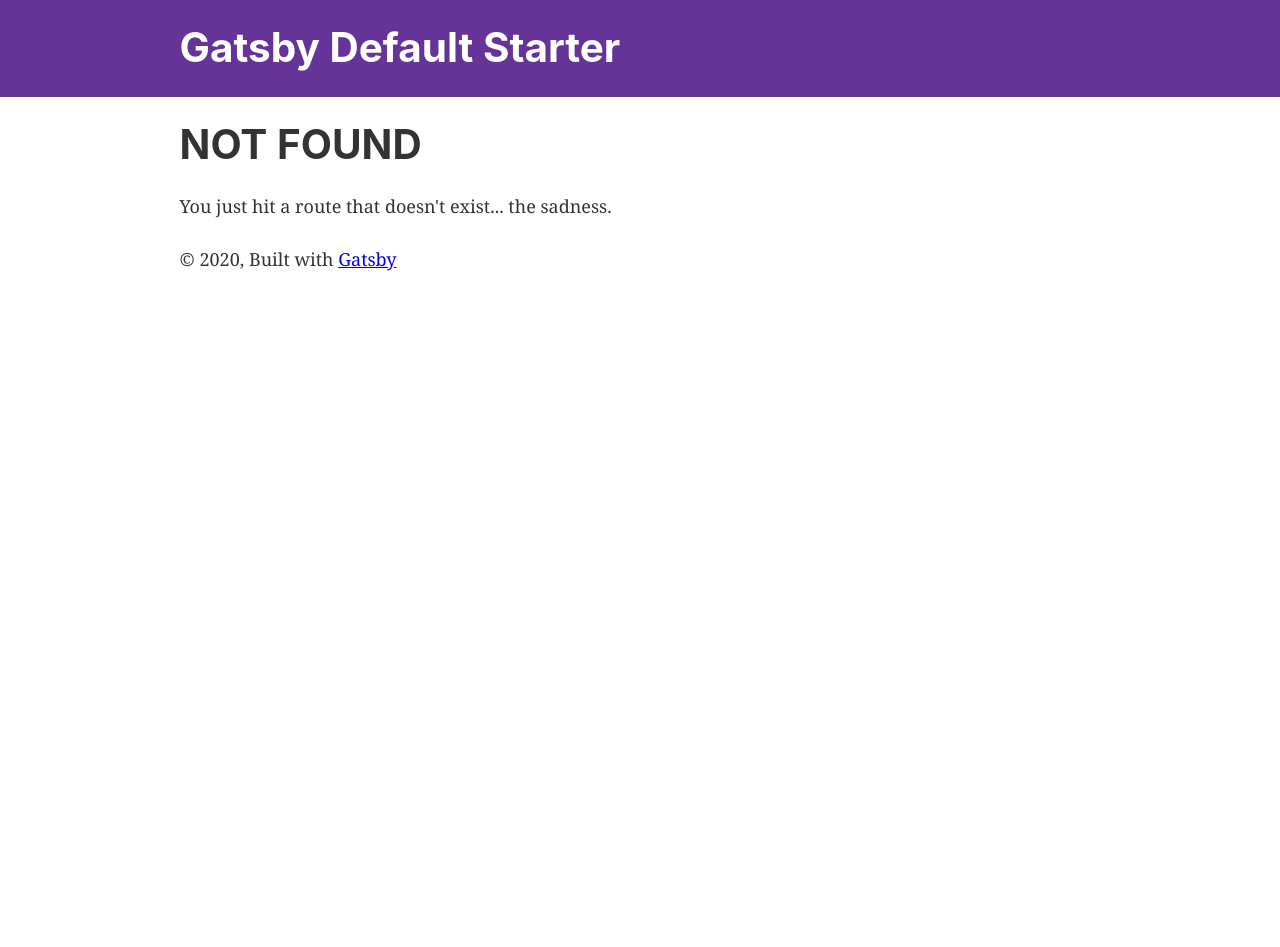
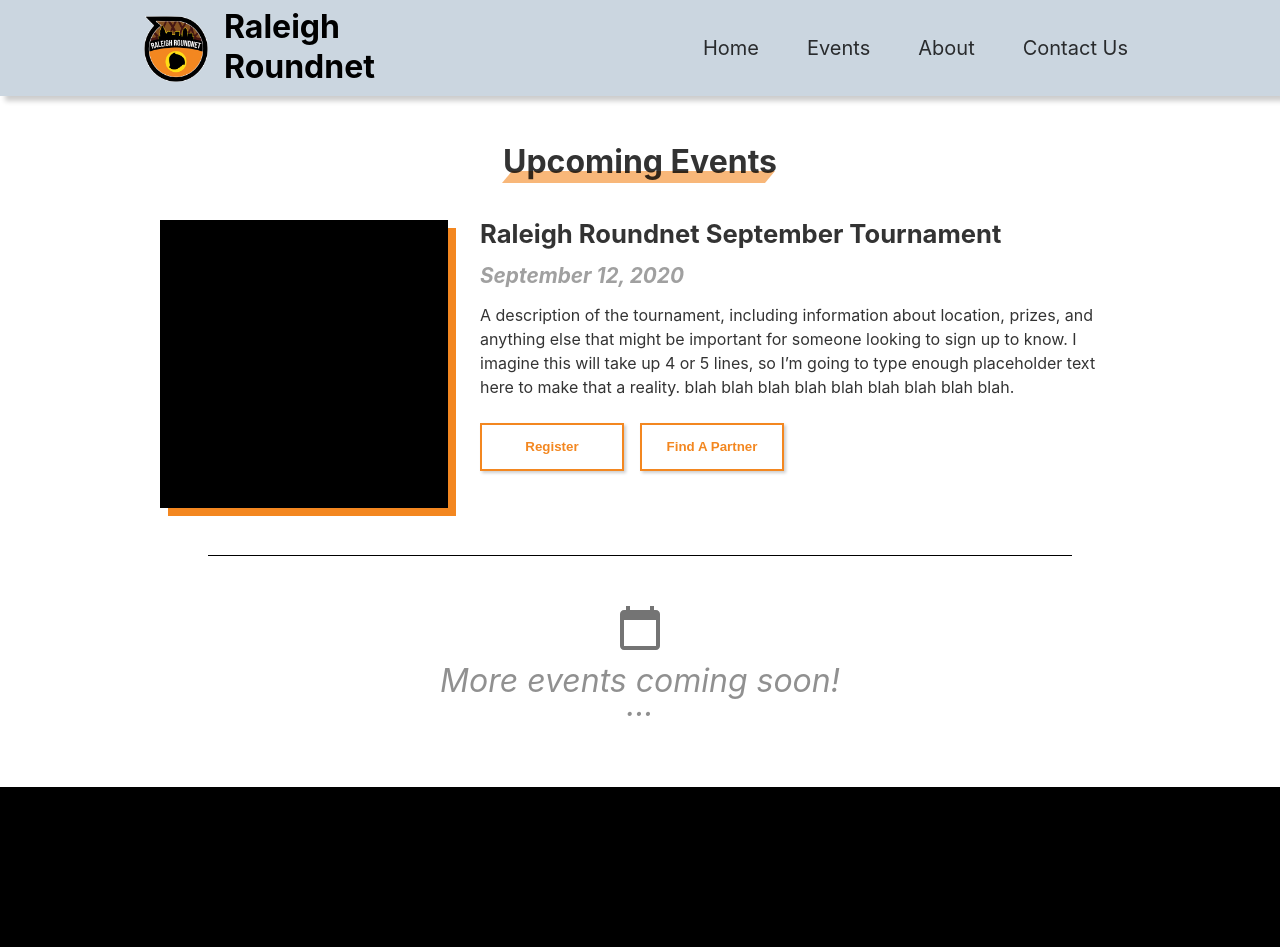
Before and after one commit to btbunze/raleigh-roundnet, a Gatsby site: page /events in a window 1280 px wide. Before the commit this address had no page. Before the commit the page ends 800 px from the top, so only its background shows below. Built offline with nearby package versions, Linux system fonts and the light colour scheme; Gatsby itself is replaced by a stand-in of ours.

Commit message:
initial commit

```diff
--- a/gatsby-config.js
+++ b/gatsby-config.js
@@ -1,8 +1,8 @@
 module.exports = {
   siteMetadata: {
-    title: `Gatsby Default Starter`,
-    description: `Kick off your next, great Gatsby project with this default starter. This barebones starter ships with the main Gatsby configuration files you might need.`,
-    author: `@gatsbyjs`,
+    title: `Raleigh Roudnet`,
+    description: `Raleigh Roudnet's website for information, events, and pickup`,
+    author: `Benjamin Bunze`,
   },
   plugins: [
     `gatsby-plugin-react-helmet`,
@@ -18,8 +18,8 @@ module.exports = {
     {
       resolve: `gatsby-plugin-manifest`,
       options: {
-        name: `gatsby-starter-default`,
-        short_name: `starter`,
+        name: `Raleigh Roundnet Club`,
+        short_name: `RRC`,
         start_url: `/`,
         background_color: `#663399`,
         theme_color: `#663399`,
--- a/src/components/header.js
+++ b/src/components/header.js
@@ -1,35 +1,99 @@
 import { Link } from "gatsby"
 import PropTypes from "prop-types"
-import React from "react"
+import React,{useState, useEffect} from "react"
 
-const Header = ({ siteTitle }) => (
+
+import "./index.css"
+
+import Image from "./image"
+
+const Header = ({ siteTitle }) => {
+
+  const [isLarge, setIsLarge] = useState("hi");
+
+  console.log(isLarge)
+
+  useEffect(() => {
+    window.addEventListener("scroll", () => {
+      const header = document.querySelector('header');
+      const navButtons = [... document.querySelectorAll(".nav-button")]
+      const headerImg = document.querySelector('.header-image')
+      const pageTitle = document.querySelector('.page-title')
+
+      if (document.body.scrollTop > 48 || document.documentElement.scrollTop > 48) {
+        header.style.height = "3rem";
+        navButtons.forEach((elt) => {elt.style.height = "3rem"})
+        headerImg.style.width = "2rem";
+        headerImg.style.margin = ".5rem"
+        pageTitle.style.display = "none"
+        if(isLarge){setIsLarge(false)}
+      } else {
+        header.style.height = "6rem";
+        navButtons.forEach((elt) => {elt.style.height = "6rem"})
+        headerImg.style.width = "4rem";
+        headerImg.style.margin = "1rem"
+        pageTitle.style.display = "inline-block"
+        if(!isLarge){setIsLarge(true)}
+      }
+    })
+
+  })
+
+  return (
     <header
         style={{
-      background: `rebeccapurple`,
-      marginBottom: `1.45rem`,
+          background: `rgba(203, 214, 224,80)`,
+          height: `6rem`,
+
         }}
       >
-    <div
-      style={{
-        margin: `0 auto`,
-        maxWidth: 960,
-        padding: `1.45rem 1.0875rem`,
-      }}
-    >
-      <h1 style={{ margin: 0 }}>
+      <div className = "content">
+      <div style = {{display:`inline-block`}}>
+        <div className = "header-image" style = {{width: `4rem`, margin: `1rem`, display: `inline-block`}} >
+          <Image/>
+        </div>
+        <h1 className = "page-title" style = {{margin: `0px`, position: `relative`, top: `-.25rem`, display: `inline-block`}}>
           <Link
             to="/"
             style={{
-            color: `white`,
+              color: `black`,
               textDecoration: `none`,
+              fontSize: `2rem`,
+              lineHeight: `2rem`
             }}
           >
-          {siteTitle}
+            {isLarge ? (<span>Raleigh <br></br>Roundnet</span>):(<span>Raleigh Roundnet</span>) }
+
           </Link>
         </h1>
       </div>
+      <div style = {{display: `inline-block`, float: `right`}}>
+        <Link to = "/" className = "nav-button">
+            <span className = "nav-text">
+              Home
+            </span>
+        </Link>
+        <Link to = "/events" className = "nav-button">
+            <span className = "nav-text">
+              Events
+            </span>
+        </Link>
+        <Link to = "/about" className = "nav-button">
+            <span className = "nav-text">
+              About
+            </span>
+        </Link>
+        <Link to = "/contact-us" className = "nav-button">
+            <span className = "nav-text">
+              Contact Us
+            </span>
+        </Link>
+      </div>
+      </div>
     </header>
+
   )
+}
 
 Header.propTypes = {
   siteTitle: PropTypes.string,
--- a/src/components/image.js
+++ b/src/components/image.js
@@ -16,9 +16,9 @@ import Img from "gatsby-image"
 const Image = () => {
   const data = useStaticQuery(graphql`
     query {
-      placeholderImage: file(relativePath: { eq: "gatsby-astronaut.png" }) {
+      placeholderImage: file(relativePath: { eq: "rrc-logo.png" }) {
         childImageSharp {
-          fluid(maxWidth: 300) {
+          fluid(maxWidth: 96) {
             ...GatsbyImageSharpFluid
           }
         }
--- /dev/null
+++ b/src/components/index.css
@@ -0,0 +1,256 @@
+header{
+    position:fixed;
+    top:0px;
+    left:0px;
+    z-index:2;
+    width:100%;
+    box-shadow: 5px 5px 5px rgba(0,0,0,.2);
+    transition: height .1s;
+}
+
+.header-image{
+    transition: width .1s;
+}
+
+.nav-button{
+    display:inline-flex;
+    padding:1.5rem;
+    height:6rem;
+    align-items:center;
+    font-size:1.25rem;
+    font-family:-apple-system, BlinkMacSystemFont, 'Segoe UI', Roboto, Oxygen, Ubuntu, Cantarell, 'Open Sans', 'Helvetica Neue', sans-serif;
+    text-decoration:none;
+    color:inherit;
+    transition: height .2s;
+}
+
+.nav-button:hover{
+    background-color:#BBC6D1;
+}
+
+
+.section{
+    width:100%;
+    margin-bottom:3rem;
+}
+
+.secondary-section{
+    clip-path: polygon(0 7rem, 100% 0, 100% 100%, 0% 100%);
+    padding-top:11rem;
+    padding-bottom:4rem;
+    background-color: #CBD6E0;
+}
+
+.content{
+    width: min(64rem, 90%);
+    margin:auto;
+}
+
+.hero-header{
+    margin:0;
+    color:white;
+    font-size: 3rem;
+    text-align:center;
+    padding:6rem 0rem;
+
+}
+
+.cta-button{
+    display: block;
+    border:none;
+    text-align:center;
+    font-weight:lighter;
+    color:white;
+    background-color:#F38720;
+    padding: 0px;
+    margin:auto;
+    width:16rem;
+    height:4rem;
+    font-size:1.5rem;
+    transition: transform .5s;
+}
+.cta-button:hover{
+    transform:scale(1.08);
+}
+
+.hero{
+    position:relative;
+    padding-bottom:6.5rem;
+}
+
+.hero::after{
+    content:"";
+    display:block;
+    height:.5rem;
+    width:8rem;
+    position:absolute;
+    bottom:0px;
+    left: calc(50% - 4rem);
+    background-color:#F38720;
+}
+
+.section-header{
+    text-align:center;
+    font-size:2rem;
+    margin-bottom:2.5rem;
+}
+
+.tournament-info{
+    display:grid;
+    position:relative;
+    grid-template-columns: repeat(3, 1fr);
+    width: calc(100% - 4rem);
+    margin:auto;
+}
+
+.ti-header{
+    font-size: 1.6rem;
+    margin-bottom:1rem;
+}
+
+.ti-subheader{
+    font-size: 1.3rem;
+    font-style: italic;
+    color: #a0a0a0;
+    margin-bottom: 1rem;
+}
+
+p{
+    font-family:-apple-system, BlinkMacSystemFont, 'Segoe UI', Roboto, Oxygen, Ubuntu, Cantarell, 'Open Sans', 'Helvetica Neue', sans-serif;
+    font-size:1rem;
+    line-height:1.5rem;
+    margin-bottom:1rem;
+}
+
+.ti-button{
+    width:9rem;
+    height: 3rem;
+    margin-right:1rem;
+    border: solid 2px #F38720;
+    background-color:white;
+    color: #F38720;
+    font-weight:bold;
+    box-shadow: 2px 2px 3px rgba(0,0,0,.2);
+    transition: all .2s;
+}
+
+.ti-button:hover{
+    background-color:#F38720;
+    color:white;
+    transform: translateY(-1px);
+    box-shadow: 2px 3px 3px rgba(0,0,0,.2);
+}
+
+.grid-item-sm{
+    grid-column:span 1;
+}
+
+.grid-item-lg{
+    grid-column:span 2;
+}
+
+.tournament-list-item{
+    padding-bottom:3rem;
+}
+
+.tournament-list-item::after{
+    content: "";
+    display:block;
+    position:absolute;
+    width:90%;
+    height:1px;
+    left:5%;
+    bottom:0px;
+    background-color:black;
+
+}
+
+.three-section-display{
+    display:grid;
+    grid-template-columns: repeat(3, 1fr);
+    width: calc(100% - 4rem);
+    margin:auto;
+}
+
+.display-item{
+    padding:0px 1.75rem;
+    position:relative;
+}
+
+.display-item::before{
+    content: '';
+    display:block;
+    position:absolute;
+    top:0px;
+    left:0px;
+    width:4px;
+    height: 1.75rem;
+    background-color:#F38720;
+}
+
+.di-header{
+    font-size: 1.5rem;
+}
+
+.di-button{
+    width:6rem;
+    height: 2rem;
+    background-color:#F38720;
+    color: white;
+    border:none;
+    font-weight:bold;
+    box-shadow: 2px 2px 3px rgba(0,0,0,.2);
+    transition: all .2s;
+}
+
+.di-button:hover{
+    transform: translateY(-1px) scale(1.05);
+    box-shadow: 2px 3px 3px rgba(0,0,0,.2);
+}
+
+/*footer*/
+
+footer{
+    height:10rem;
+    width:100%;
+    margin-top:-50px;
+    background-color:black;
+}
+
+.coming-soon-text{
+    text-align:center;
+    padding-top:3rem;
+    font-size:2rem;
+    font-style: italic;
+    opacity:.54;
+
+}
+
+/*contact form*/
+
+.contact-input{
+    display:block;
+    padding:10px;
+    border-radius:.25rem;
+    border:1px solid rgba(0,0,0,.2);
+    width:25rem;
+    margin-bottom:1rem;
+}
+.contact-input-label{
+    display:inline-block;
+    font-family:-apple-system, BlinkMacSystemFont, 'Segoe UI', Roboto, Oxygen, Ubuntu, Cantarell, 'Open Sans', 'Helvetica Neue', sans-serif;
+    font-weight:bold;
+    margin-bottom:.5rem;
+}
+
+.submit-button{
+    display:block;
+    margin:auto;
+    background-color:#F38720;
+    color:white;
+    border-radius:.25rem;
+    padding:.5rem 1.5rem;
+    font-size:1.2rem;
+    font-family:-apple-system, BlinkMacSystemFont, 'Segoe UI', Roboto, Oxygen, Ubuntu, Cantarell, 'Open Sans', 'Helvetica Neue', sans-serif;
+    border:none;
+}
--- a/src/components/layout.css
+++ b/src/components/layout.css
@@ -1,7 +1,7 @@
 html {
   -ms-text-size-adjust: 100%;
   -webkit-text-size-adjust: 100%;
-  font: 112.5%/1.45em georgia, serif, sans-serif;
+  font: 16px georgia, serif, sans-serif;
   box-sizing: border-box;
   overflow-y: scroll;
 }
@@ -155,7 +155,6 @@ hr {
   border: none;
   height: 1px;
 }
-button,
 input,
 optgroup,
 select,
--- a/src/components/layout.js
+++ b/src/components/layout.js
@@ -26,20 +26,13 @@ const Layout = ({ children }) => {
   return (
     <>
       <Header siteTitle={data.site.siteMetadata.title} />
-      <div
-        style={{
-          margin: `0 auto`,
-          maxWidth: 960,
-          padding: `0 1.0875rem 1.45rem`,
-        }}
-      >
-        <main>{children}</main>
-        <footer>
-          © {new Date().getFullYear()}, Built with
-          {` `}
-          <a href="https://www.gatsbyjs.org">Gatsby</a>
-        </footer>
+      <div>
+        {children}
+
       </div>
+      <footer>
+
+      </footer>
     </>
   )
 }
--- /dev/null
+++ b/src/pages/events.js
@@ -0,0 +1,45 @@
+import React from "react"
+
+import Layout from "../components/layout"
+import SEO from "../components/seo"
+import calendarIcon from "../images/calendar_today-black-18dp.svg"
+
+const EventsPage = () => (
+  <Layout>
+    <SEO title="Events" />
+    <div className = "section" style = {{marginTop: "6rem"}}>
+      <div className = "content" style = {{padding: "3rem 0px"}}>
+        <h2 className = "section-header">Upcoming Events</h2>
+        <div style = {{display:'block', textAlign:'center', marginTop: '-3.3rem', marginBottom: `2rem`, position: 'relative', zIndex: '-1'}}>
+          <svg width="300px" height="12px" viewBox="0 0 300 12" xmlns="http://www.w3.org/2000/svg">
+            <polygon points="22,0  285, 0  275, 12  12, 12"
+                    style={{fill: 'rgba(243, 135, 32,.6)'}}/>
+          </svg>
+        </div>
+        <div className = "tournament-info tournament-list-item">
+            <div className = "grid-item-sm" style = {{position: 'relative'}}>
+              <div style = {{width:'90%', paddingTop:'90%',backgroundColor: 'black'}}></div>
+              <div style = {{width:'90%', paddingTop:'90%',backgroundColor: '#F38720', position: 'absolute', top: '.5rem', left: '.5rem', zIndex: -1}}></div>
+
+            </div>
+            <div className = "grid-item-lg">
+              <h3 className = "ti-header">Raleigh Roundnet September Tournament</h3>
+              <h4 className = "ti-subheader">September 12, 2020</h4>
+              <p>A description of the tournament, including information about location, prizes, and anything else that might be important for someone looking to sign up to know. I imagine this will take up 4 or 5 lines, so I’m going to type enough placeholder text here to make that a reality. blah blah blah blah blah blah blah blah blah.</p>
+              <button className = "ti-button">Register</button>
+              <button className = "ti-button">Find A Partner</button>
+            </div>
+          </div>
+          <p className = "coming-soon-text">
+            <img src={calendarIcon} style = {{width:"3rem", marginBottom: "1rem"}}></img>
+            <br/>
+            More events coming soon!
+            <br/>...
+          </p>
+
+      </div>
+    </div>
+  </Layout>
+)
+
+export default EventsPage
```
Also changed, not shown: src/pages/about.js (added, +23 -0 lines), src/pages/contact-us.js (added, +32 -0 lines), src/pages/index.js (+77 -10 lines), src/images/calendar_today-black-18dp.svg (added), src/images/card_travel-24px.svg (added), src/images/rrc-logo.png (added), 1 other file. Lines whose indentation alone changed are shown as unchanged.
